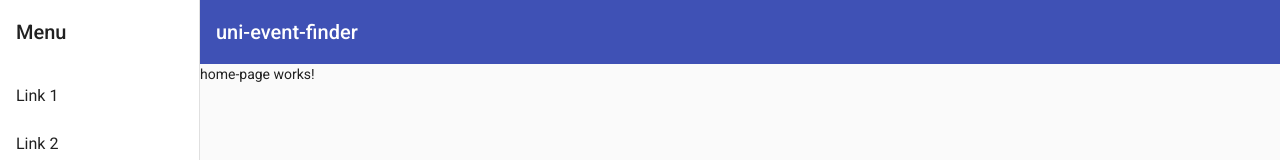
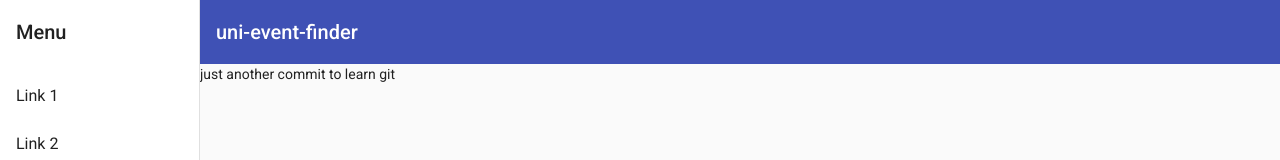
Before and after one commit to m4hdyar/uni-event-finder, an Angular app: page / in a window 1280 px wide. Shown: the top 160 px of the page. Built offline with nearby package versions, Linux system fonts and the light colour scheme.

Commit message:
Change home page

```diff
--- a/src/app/home-page/home-page.component.html
+++ b/src/app/home-page/home-page.component.html
@@ -1 +1 @@
-<p>home-page works!</p>
+<p>just another commit to learn git</p>
```
